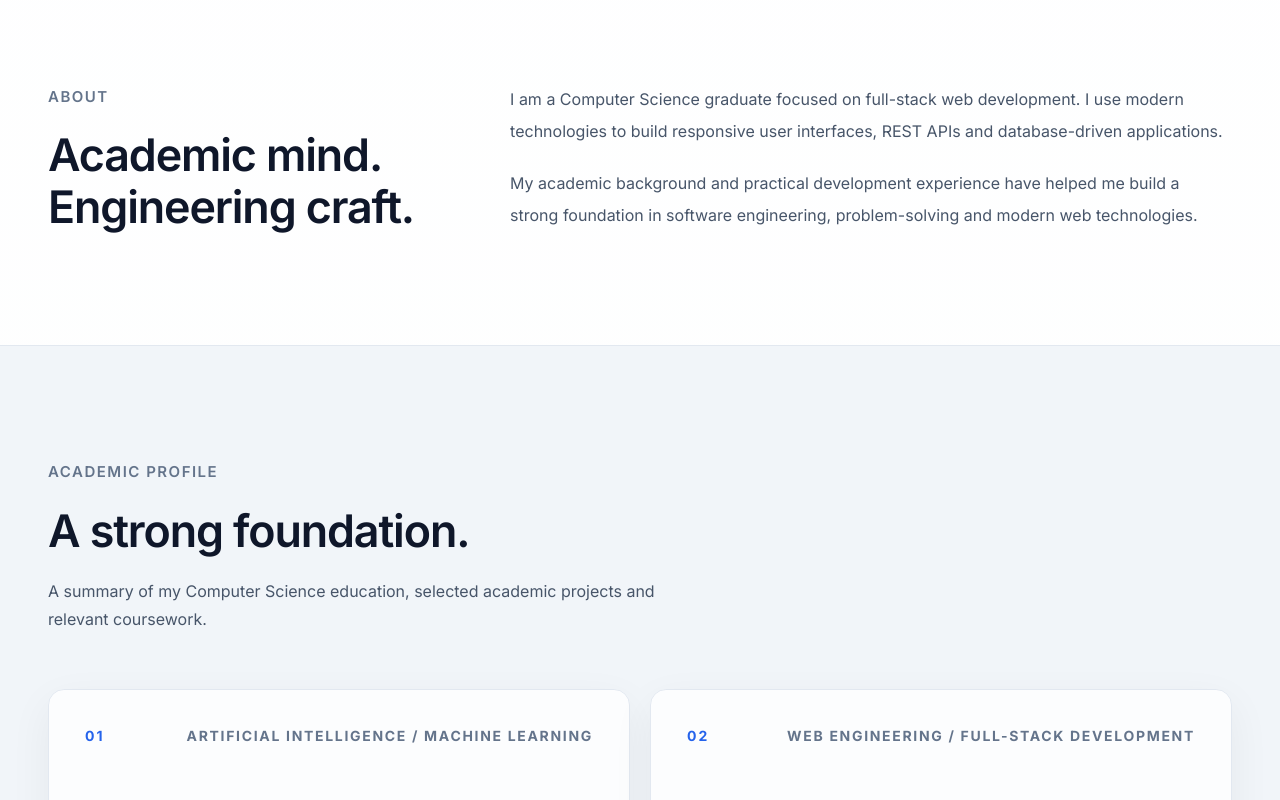
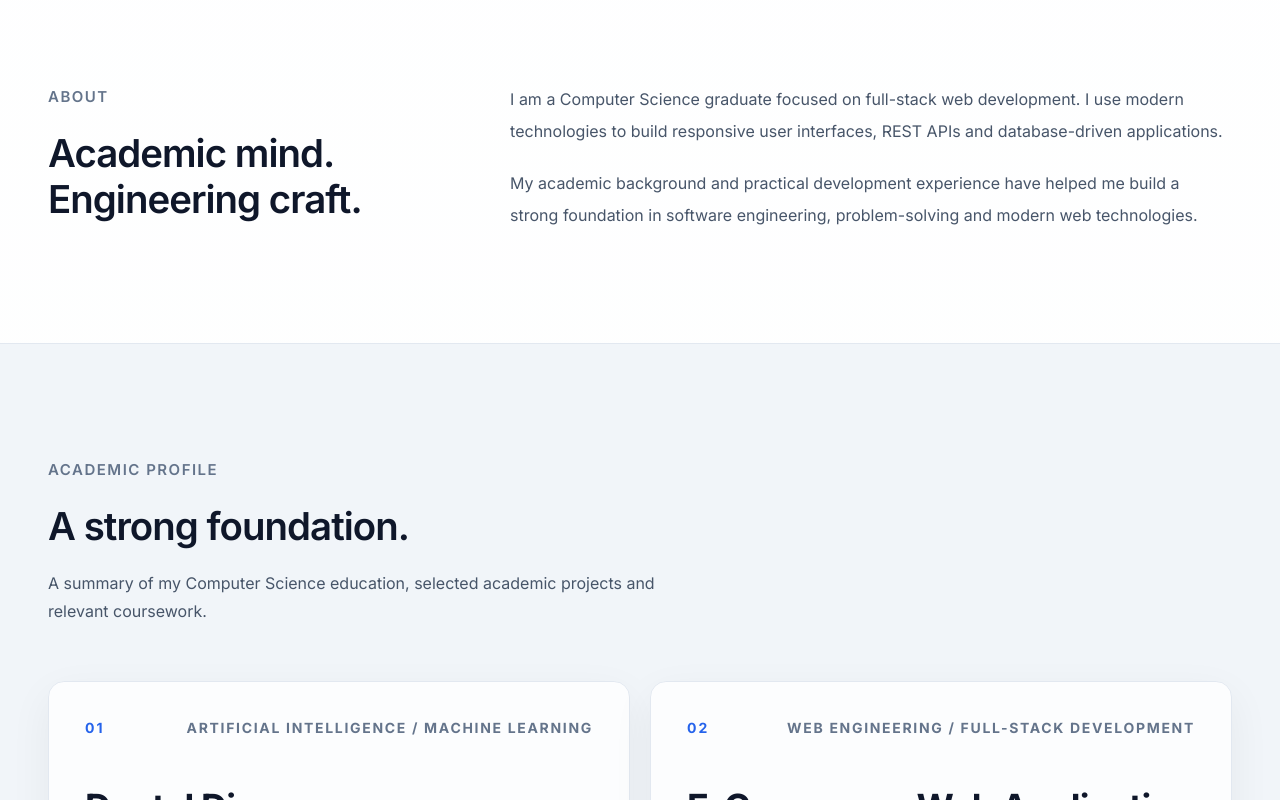
Before and after one commit to Mehedi1-SWE/portfolio, a Next.js app in the folder frontend/: page / in a window 1280 px wide. Shown: the part 960-1760 px from the top of the page. Built offline with nearby package versions, Linux system fonts and the light colour scheme; no server answers.

Commit message:
Refine portfolio heading typography for readability

```diff
--- a/frontend/components/SectionHeading.tsx
+++ b/frontend/components/SectionHeading.tsx
@@ -17,7 +17,7 @@ export function SectionHeading({
       <span className="inline-flex items-center text-[15px] font-semibold uppercase tracking-[0.10em] text-[#64748B]">
         {label ?? eyebrow ?? ""}
       </span>
-      <h2 className="mt-5 text-[clamp(2rem,3.5vw,3.25rem)] font-semibold leading-[1.15] tracking-[-0.025em] text-[#0F172A]">
+      <h2 className="mt-5 text-[clamp(1.875rem,3vw,2.75rem)] font-semibold leading-[1.2] tracking-[-0.025em] text-[#0F172A]">
         {title}
       </h2>
       {description ? (
```
